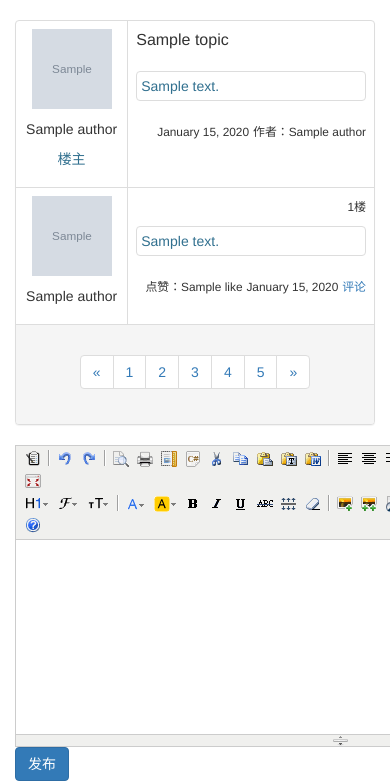
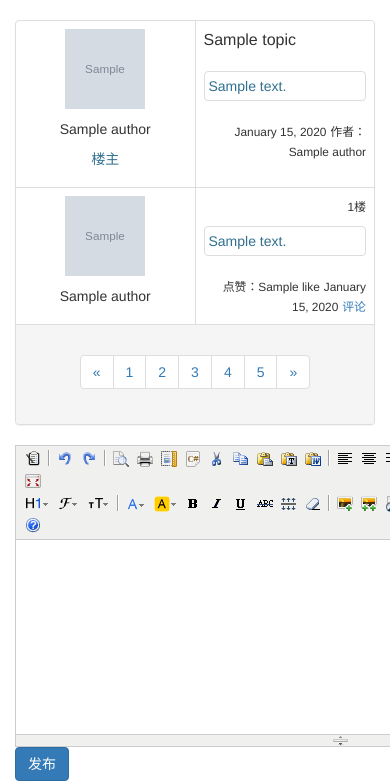
Before and after one commit to MyClass-4/Class4-website, a Django app: template class4/Forum/templates/Forum/topic_info.html in a window 390 px wide; the page is wider, and only the part inside the window is pictured. Shown: the part 258-1040 px from the top of that part. Run offline with Django 3.2, Linux system fonts and the light colour scheme; the template is opened without the code that fills it: most values are stand-ins (such as "Sample title", 1, 10 or a date in 2020); grey boxes marked "Sample" are stand-in pictures; some libraries are stand-ins or nearby versions.

Commit message:
solve the table style problem

```diff
--- a/class4/Forum/static/Forum/css/topic_info.css
+++ b/class4/Forum/static/Forum/css/topic_info.css
@@ -17,3 +17,11 @@
     overflow: hidden;
     text-overflow: ellipsis;
 }
+
+pre {
+    overflow: auto;
+}
+
+table {
+    table-layout: fixed;
+}
--- a/class4/Forum/templates/Forum/topic_info.html
+++ b/class4/Forum/templates/Forum/topic_info.html
@@ -16,15 +16,7 @@
           prettyPrint();
       });
   </script>
-{#    <script src="{% static 'syntaxhighlighter_3.0.83/scripts/shCore.js' %}"></script>#}
-{#    <script src="{% static 'syntaxhighlighter_3.0.83/scripts/shBrushPython.js' %}"></script>#}
-{#    <link rel="stylesheet" href="{% static 'syntaxhighlighter_3.0.83/styles/shCoreDefault.css' %}">#}
-{#    <script>#}
-{#        SyntaxHighlighter.all();#}
-{#        $(function() {#}
-{#            $('pre').addClass('brush: python');#}
-{#        })#}
-{#    </script>#}
+
 {% endblock %}
 
 
@@ -53,7 +45,8 @@
     <div class="row">
         <div class="col-lg-9">
             <div class="panel panel-default">
-                <table class="table table-bordered">
+
+                    <table class="table table-bordered" style="table-layout: fixed;">
                         <thead>
                         <td class="text-center col-lg-2">
                             <div class="img-responsive">
@@ -62,7 +55,7 @@
                             <p>{{ topic.author.real_name }}</p>
                             <p class="text-info ">楼主</p>
                         </td>
-                        <td class="col-lg-10">
+                        <td class="col-lg-10 col-md-10">
                             <p class="lead">{{ topic.title }}</p>
                             <div class="text-info thumbnail">{{ topic.content|safe }}</div>
                             <p class="text-right">
@@ -133,6 +126,7 @@
                         {% endfor %}
                         </tbody>
                     </table>
+
                 <div class="panel-footer text-center">
                     <ul class="pagination">
                         <li><a href="#">&laquo;</a></li>
```
Also changed, not shown: class4/db.sqlite3, class4/media/simditor/2017/2/16/51d63d9b06911.jpg (added). Lines whose indentation alone changed are shown as unchanged.
